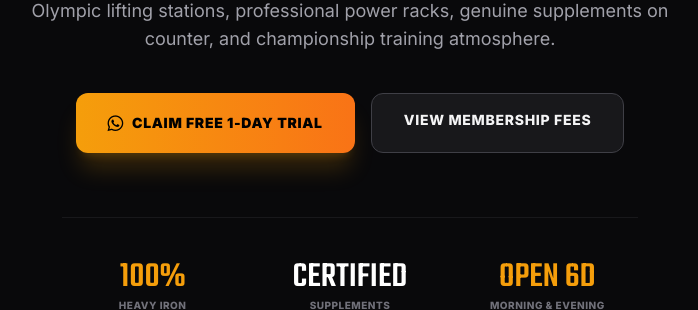
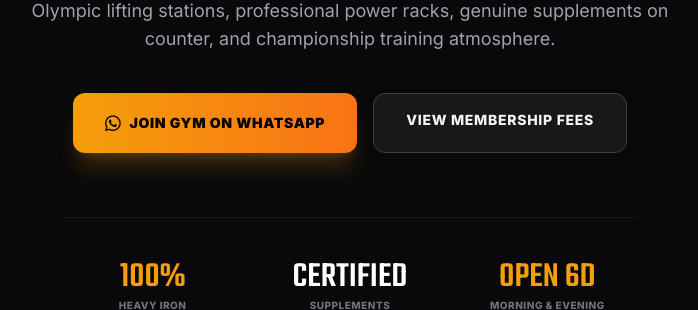
Before and after one commit to Aryan-vats-hub/bodysteel, a Flask app: page / in a window 1280 px wide. Shown: the part 510-820 px from the top of the page, without its empty margins (290-988 px from the left). Run offline with Flask 3, Linux system fonts and the light colour scheme; data comes from the database, SQL or seed files in the repository; some libraries are stand-ins or nearby versions.

Commit message:
Update index.html

```diff
--- a/templates/index.html
+++ b/templates/index.html
@@ -13,7 +13,7 @@
 </head>
 <body class="bg-[#09090b] text-zinc-100 font-['Inter'] antialiased selection:bg-amber-500 selection:text-black">
 
-    <!-- Aggressive Bold Sticky Navbar -->
+    <!-- Sticky Navbar -->
     <nav class="border-b border-zinc-800/80 bg-black/90 backdrop-blur-md sticky top-0 z-50 px-6 py-4 flex justify-between items-center">
         <div class="flex items-center gap-3">
             <div class="w-10 h-10 rounded-lg bg-amber-500 flex items-center justify-center text-black font-black text-xl shadow-lg shadow-amber-500/30">
@@ -34,7 +34,7 @@
         </div>
     </nav>
 
-    <!-- Hardcore Hero Banner -->
+    <!-- Hardcore Hero Banner (Free trial removed) -->
     <header class="relative overflow-hidden pt-24 pb-28 px-6 text-center border-b border-zinc-900 bg-radial from-zinc-900 via-black to-[#09090b]">
         <div class="max-w-4xl mx-auto relative z-10">
             <div class="inline-flex items-center gap-2 text-xs uppercase font-black tracking-widest bg-amber-500/10 text-amber-400 px-4 py-1.5 rounded-full border border-amber-500/30 mb-6">
@@ -48,8 +48,8 @@
             </p>
 
             <div class="mt-10 flex flex-wrap justify-center gap-4">
-                <a href="https://wa.me/{{ settings.whatsapp_number }}?text=Hi%20Body%20Steel,%20I%20want%20to%20book%20my%20FREE%20TRIAL%20PASS!" target="_blank" class="bg-gradient-to-r from-amber-500 to-orange-500 hover:brightness-110 text-black font-black uppercase tracking-wider px-8 py-4 rounded-xl transition shadow-xl shadow-amber-500/20 text-sm flex items-center gap-2">
-                    <i class="fab fa-whatsapp text-lg"></i> Claim Free 1-Day Trial
+                <a href="https://wa.me/{{ settings.whatsapp_number }}?text=Hi%20Body%20Steel,%20I%20want%20to%20enquire%20about%20gym%20admission!" target="_blank" class="bg-gradient-to-r from-amber-500 to-orange-500 hover:brightness-110 text-black font-black uppercase tracking-wider px-8 py-4 rounded-xl transition shadow-xl shadow-amber-500/20 text-sm flex items-center gap-2">
+                    <i class="fab fa-whatsapp text-lg"></i> Join Gym on WhatsApp
                 </a>
                 <a href="#plans" class="bg-zinc-900 border border-zinc-700 hover:border-amber-500 px-8 py-4 rounded-xl font-bold uppercase tracking-wider text-sm transition">
                     View Membership Fees
@@ -74,7 +74,7 @@
         </div>
     </header>
 
-    <!-- Membership Plans (Managed by Owner) -->
+    <!-- Membership Plans Section -->
     <section id="plans" class="py-24 max-w-6xl mx-auto px-6">
         <div class="text-center mb-16">
             <span class="text-xs uppercase font-black tracking-widest text-amber-500">Transparent Pricing</span>
@@ -83,7 +83,6 @@
         </div>
 
         <div class="grid md:grid-cols-3 gap-8 items-stretch">
-            <!-- 1 Month -->
             <div class="bg-zinc-950 border border-zinc-800 p-8 rounded-2xl flex flex-col justify-between hover:border-zinc-700 transition">
                 <div>
                     <span class="text-xs font-black uppercase text-zinc-400 tracking-wider">Starter</span>
@@ -98,12 +97,11 @@
                         <li class="flex items-center gap-2"><i class="fas fa-check text-zinc-600"></i> General Workout Guidance</li>
                     </ul>
                 </div>
-                <a href="https://wa.me/{{ settings.whatsapp_number }}?text=Hi%20Body%20Steel,%20I%20am%20interested%20in%20the%201%20Month%20Plan%20(₹{{ settings.plan_1m | int }})" target="_blank" class="mt-8 block text-center bg-zinc-900 hover:bg-zinc-800 border border-zinc-700 text-white font-extrabold uppercase py-3.5 rounded-xl text-xs tracking-wider transition">
+                <a href="https://wa.me/{{ settings.whatsapp_number }}?text=Hi%20Body%20Steel,%20I%20want%20to%20join%20for%201%20Month%20Plan%20(₹{{ settings.plan_1m | int }})" target="_blank" class="mt-8 block text-center bg-zinc-900 hover:bg-zinc-800 border border-zinc-700 text-white font-extrabold uppercase py-3.5 rounded-xl text-xs tracking-wider transition">
                     Enroll 1 Month
                 </a>
             </div>
 
-            <!-- 3 Months (Featured) -->
             <div class="relative bg-zinc-900/90 border-2 border-amber-500 p-8 rounded-2xl flex flex-col justify-between shadow-2xl shadow-amber-500/10 transform md:-translate-y-2">
                 <span class="absolute -top-3.5 left-1/2 -translate-x-1/2 bg-gradient-to-r from-amber-500 to-orange-500 text-black text-[10px] font-black uppercase tracking-widest px-4 py-1 rounded-full shadow-md">
                     Most Popular Choice
@@ -121,12 +119,11 @@
                         <li class="flex items-center gap-2"><i class="fas fa-check text-amber-500"></i> Free Body Composition Tracking</li>
                     </ul>
                 </div>
-                <a href="https://wa.me/{{ settings.whatsapp_number }}?text=Hi%20Body%20Steel,%20I%20am%20interested%20in%20the%203%20Months%20Plan%20(₹{{ settings.plan_3m | int }})" target="_blank" class="mt-8 block text-center bg-amber-500 hover:bg-amber-400 text-black font-black uppercase py-4 rounded-xl text-xs tracking-wider transition shadow-lg shadow-amber-500/20">
+                <a href="https://wa.me/{{ settings.whatsapp_number }}?text=Hi%20Body%20Steel,%20I%20want%20to%20join%20for%203%20Months%20Plan%20(₹{{ settings.plan_3m | int }})" target="_blank" class="mt-8 block text-center bg-amber-500 hover:bg-amber-400 text-black font-black uppercase py-4 rounded-xl text-xs tracking-wider transition shadow-lg shadow-amber-500/20">
                     Get 3 Months Pass
                 </a>
             </div>
 
-            <!-- 1 Year -->
             <div class="bg-zinc-950 border border-zinc-800 p-8 rounded-2xl flex flex-col justify-between hover:border-zinc-700 transition">
                 <div>
                     <span class="text-xs font-black uppercase text-zinc-400 tracking-wider">Iron Dedicated</span>
@@ -141,7 +138,7 @@
                         <li class="flex items-center gap-2"><i class="fas fa-check text-amber-500"></i> VIP Locker & Shower Privilege</li>
                     </ul>
                 </div>
-                <a href="https://wa.me/{{ settings.whatsapp_number }}?text=Hi%20Body%20Steel,%20I%20am%20interested%20in%20the%201%20Year%20Plan%20(₹{{ settings.plan_1y | int }})" target="_blank" class="mt-8 block text-center bg-zinc-900 hover:bg-zinc-800 border border-zinc-700 text-white font-extrabold uppercase py-3.5 rounded-xl text-xs tracking-wider transition">
+                <a href="https://wa.me/{{ settings.whatsapp_number }}?text=Hi%20Body%20Steel,%20I%20want%20to%20join%20for%201%20Year%20Plan%20(₹{{ settings.plan_1y | int }})" target="_blank" class="mt-8 block text-center bg-zinc-900 hover:bg-zinc-800 border border-zinc-700 text-white font-extrabold uppercase py-3.5 rounded-xl text-xs tracking-wider transition">
                     Enroll 1 Year
                 </a>
             </div>
@@ -208,7 +205,6 @@
                 <p class="text-zinc-400 text-sm">Workout sessions, equipment updates, and member transformations.</p>
             </div>
 
-            <!-- Secure Member Upload Form -->
             <form action="/upload_photo" method="POST" enctype="multipart/form-data" class="bg-zinc-950 border border-zinc-800 p-3 rounded-2xl flex flex-wrap items-center gap-2 w-full md:w-auto">
                 <input type="file" name="photo_file" accept="image/*" required class="text-xs text-zinc-400 file:mr-2 file:py-2 file:px-3 file:rounded-xl file:border-0 file:text-xs file:font-black file:bg-zinc-800 file:text-amber-400 hover:file:bg-zinc-700 cursor-pointer">
                 <input type="text" name="caption" placeholder="Short caption..." class="bg-zinc-900 border border-zinc-800 px-3 py-2 rounded-xl text-xs text-white placeholder-zinc-600 focus:outline-none focus:border-amber-500">
```
